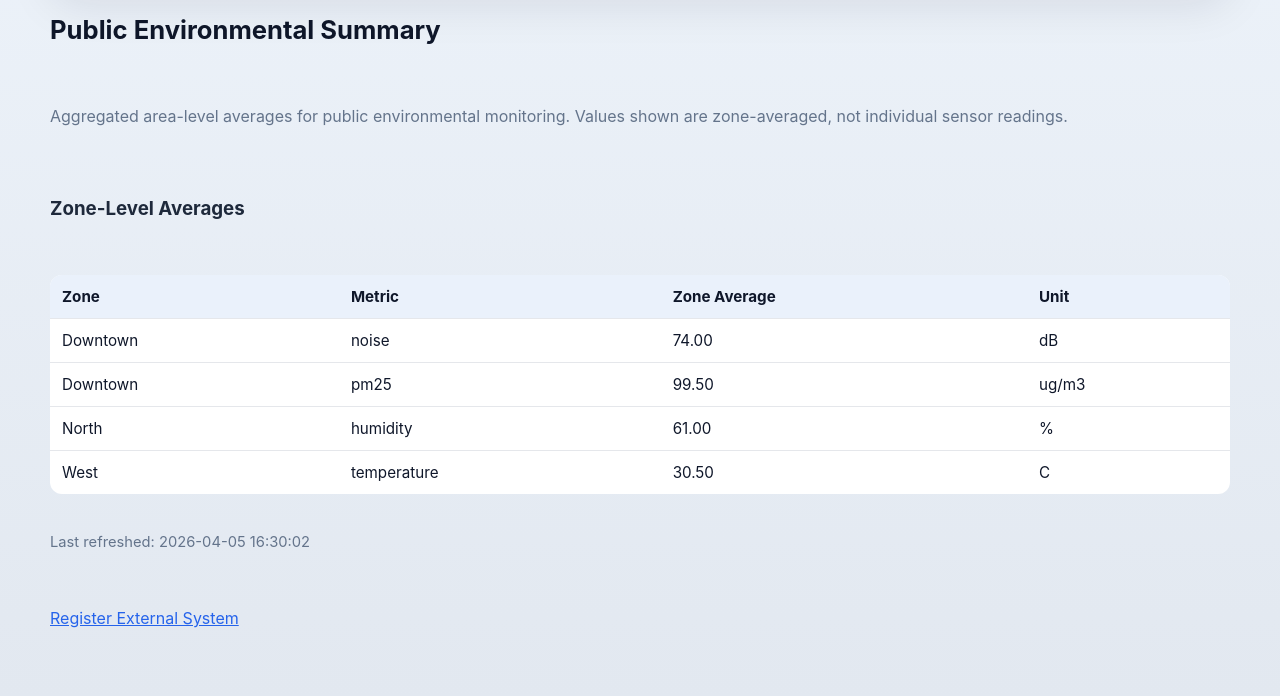
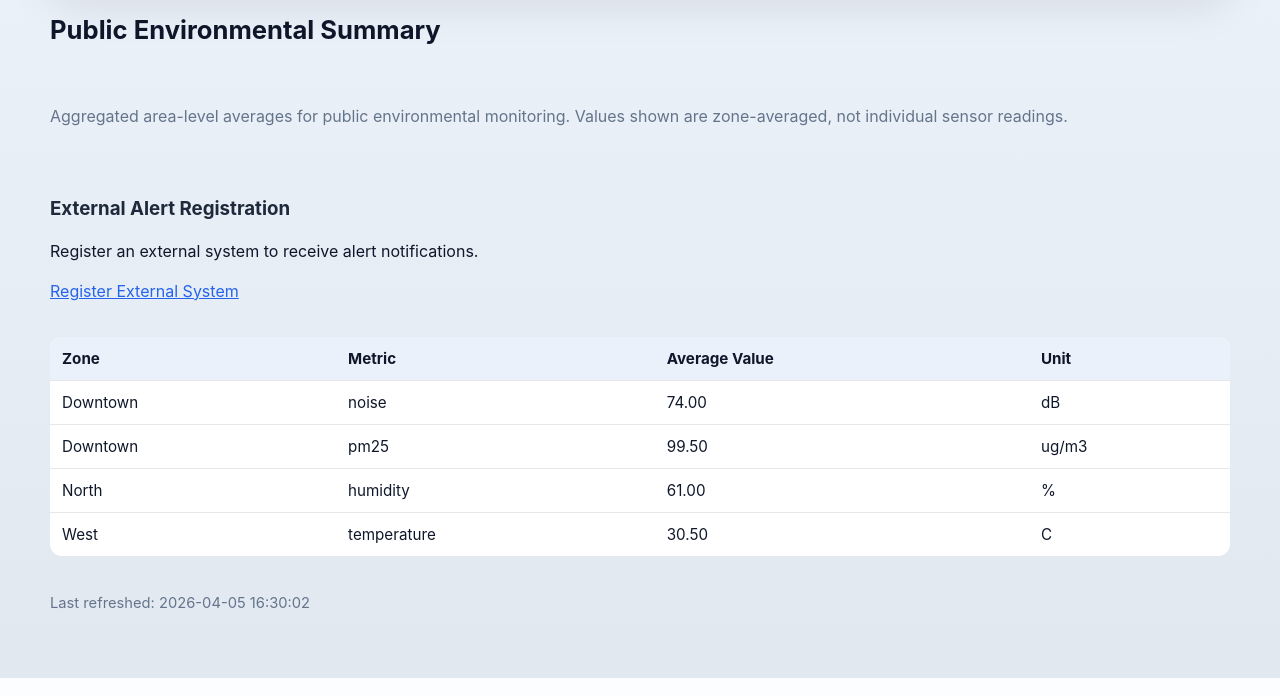
Before and after one commit to kailashsrirang/3a04-deliverable3, a Flask app: page /public in a window 1280 px wide. Shown: the part 242-938 px from the top of the page. Run offline with Flask 3, Linux system fonts and the light colour scheme; data comes from the database, SQL or seed files in the repository.

Commit message:
made register to external systems link more prominent

```diff
--- a/scemas_mvp/templates/public_dashboard.html
+++ b/scemas_mvp/templates/public_dashboard.html
@@ -1,26 +1,32 @@
 {% extends "base.html" %}
 
 {% block content %}
+
 <meta http-equiv="refresh" content="10">
 
 <h2>Public Environmental Summary</h2>
-<p class="info-text">Aggregated area-level averages for public environmental monitoring. Values shown are zone-averaged, not individual sensor readings.</p>
+<p class="info-text">
+    Aggregated area-level averages for public environmental monitoring.
+    Values shown are zone-averaged, not individual sensor readings.
+</p>
 
-<!-- <div class="summary-cards">
-    {% for metric, data in summaries.items() %}
-    <div class="card">
-        <h3>{{ metric.capitalize() }}</h3>
-        <p>{{ "%.2f"|format(data.avg) }} {{ data.unit }}</p>
+<div class="critical-action-banner">
+    <div>
+        <h3 class="critical-action-title">External Alert Registration</h3>
+        <p class="critical-action-text">
+            Register an external system to receive alert notifications.
+        </p>
     </div>
-    {% endfor %}
-</div> -->
+    <a class="primary-cta-link" href="{{ url_for('external_register') }}">
+        Register External System
+    </a>
+</div>
 
-<h3>Zone-Level Averages</h3>
 <table>
     <tr>
         <th>Zone</th>
         <th>Metric</th>
-        <th>Zone Average</th>
+        <th>Average Value</th>
         <th>Unit</th>
     </tr>
     {% for row in rows %}
@@ -32,9 +38,7 @@
     </tr>
     {% endfor %}
 </table>
+
 <p class="meta-line">Last refreshed: {{ last_updated }}</p>
 
-<p>
-    <a href="{{ url_for('external_register') }}">Register External System</a>
-</p>
 {% endblock %}
```
